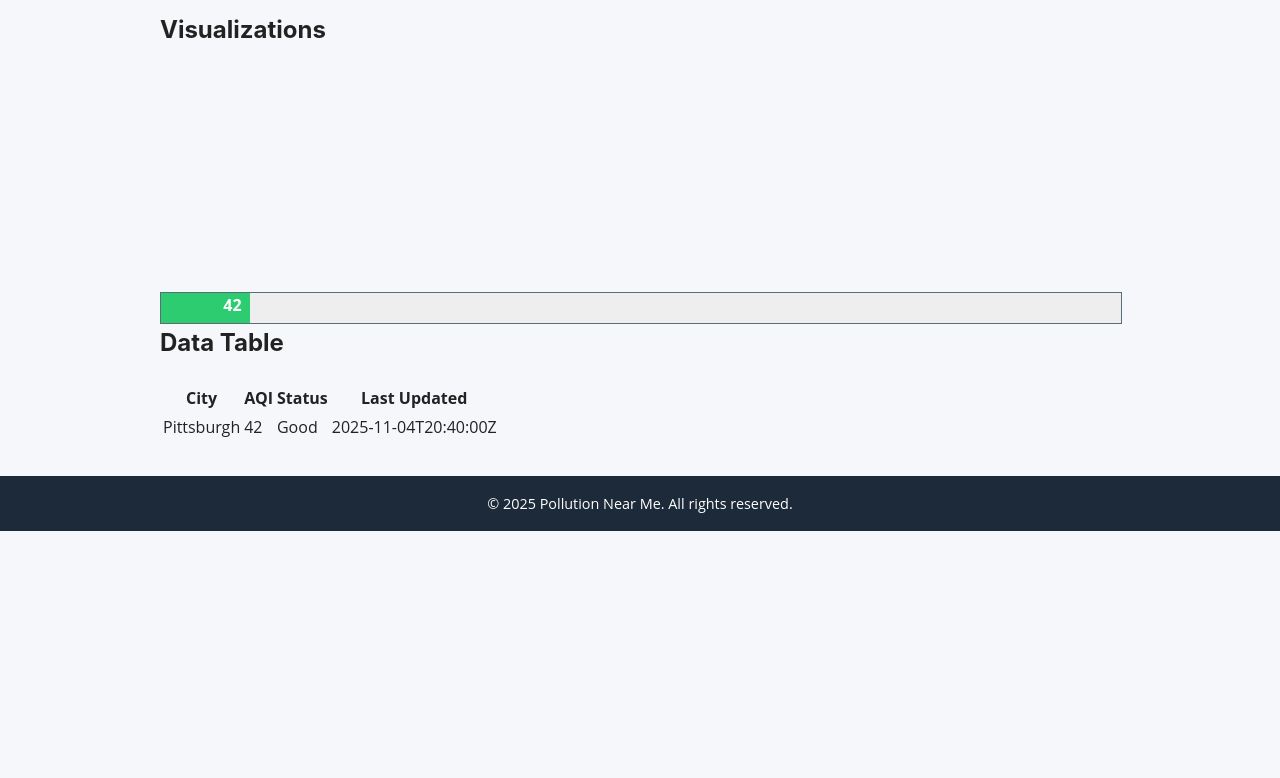
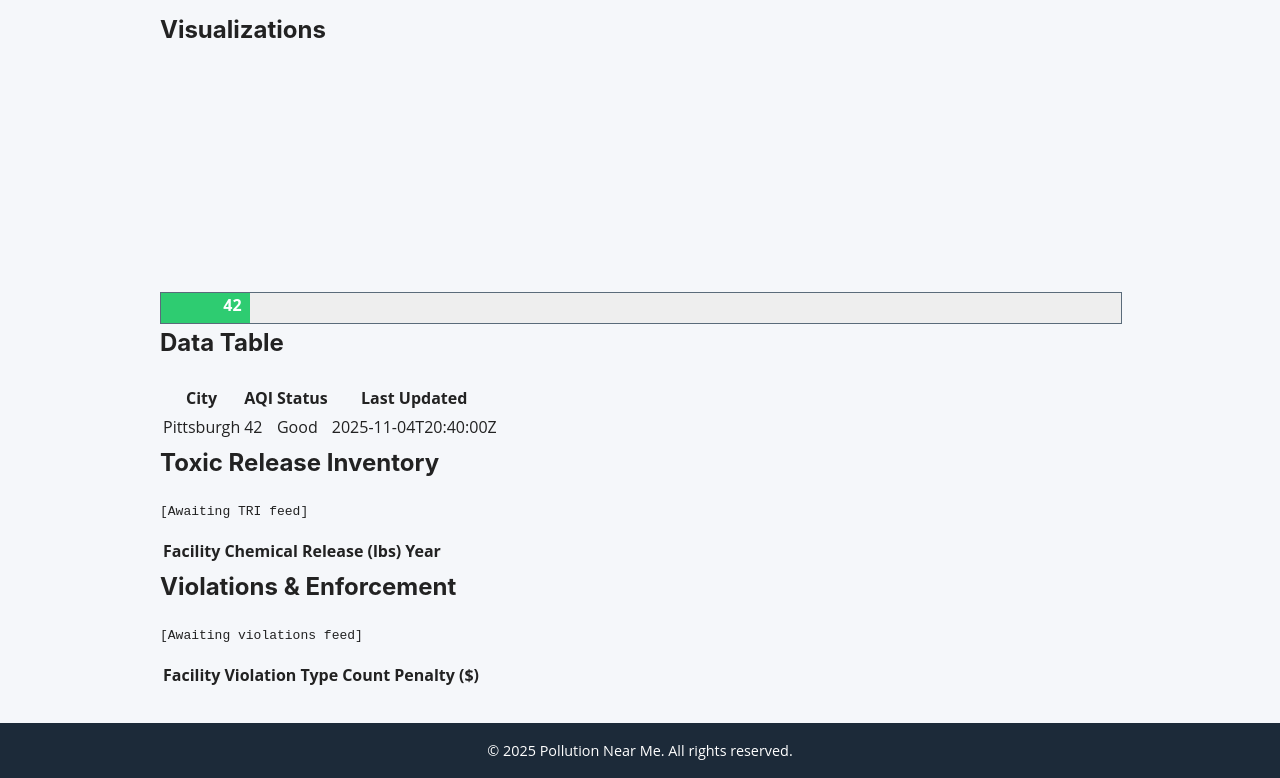
Before and after one commit to hanksterner/pollutionnearme, a plain HTML site: page data.html in a window 1280 px wide. Shown: the part 535-1313 px from the top of the page. Before the commit the page ends 1066 px from the top, so only its background shows below. Drawn offline with nearby package versions, Linux system fonts and the light colour scheme.

Commit message:
Add sections for Toxic Release Inventory and Violations

```diff
--- a/data.html
+++ b/data.html
@@ -43,6 +43,30 @@
         <tbody id="data-table-body"></tbody>
       </table>
     </section>
+
+    <section id="tri">
+    <h2>Toxic Release Inventory</h2>
+    <pre id="tri-output">[Awaiting TRI feed]</pre>
+    <table class="data-table">
+      <thead>
+        <tr><th>Facility</th><th>Chemical</th><th>Release (lbs)</th><th>Year</th></tr>
+      </thead>
+      <tbody id="tri-table-body"></tbody>
+    </table>
+    <div id="tri-chart"></div>
+  </section>
+
+  <section id="violations">
+    <h2>Violations & Enforcement</h2>
+    <pre id="violations-output">[Awaiting violations feed]</pre>
+    <table class="data-table">
+      <thead>
+        <tr><th>Facility</th><th>Violation Type</th><th>Count</th><th>Penalty ($)</th></tr>
+      </thead>
+      <tbody id="violations-table-body"></tbody>
+    </table>
+    <div id="violations-leaderboard"></div>
+  </section>
   </main>
 
   <footer>
```
